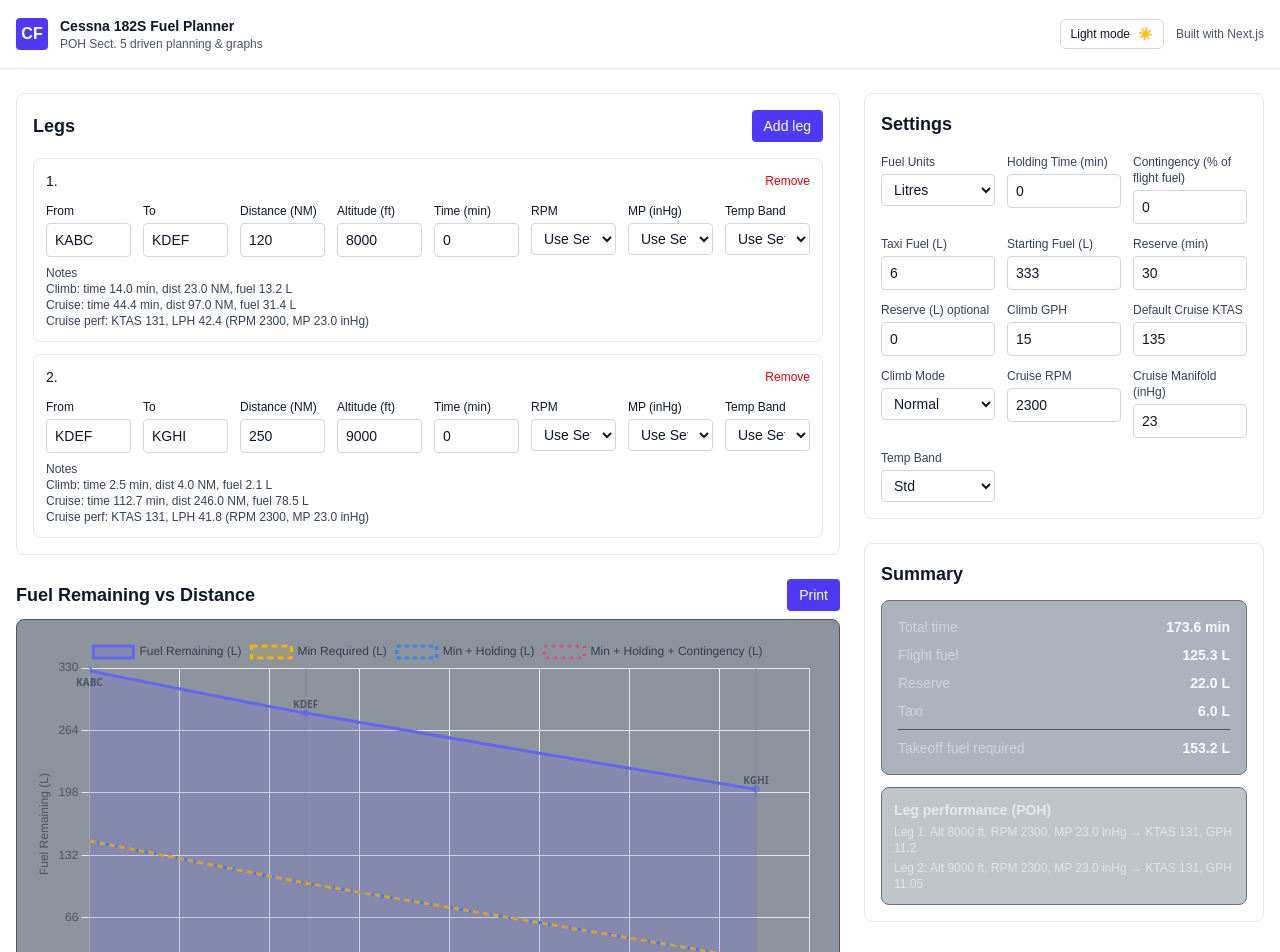
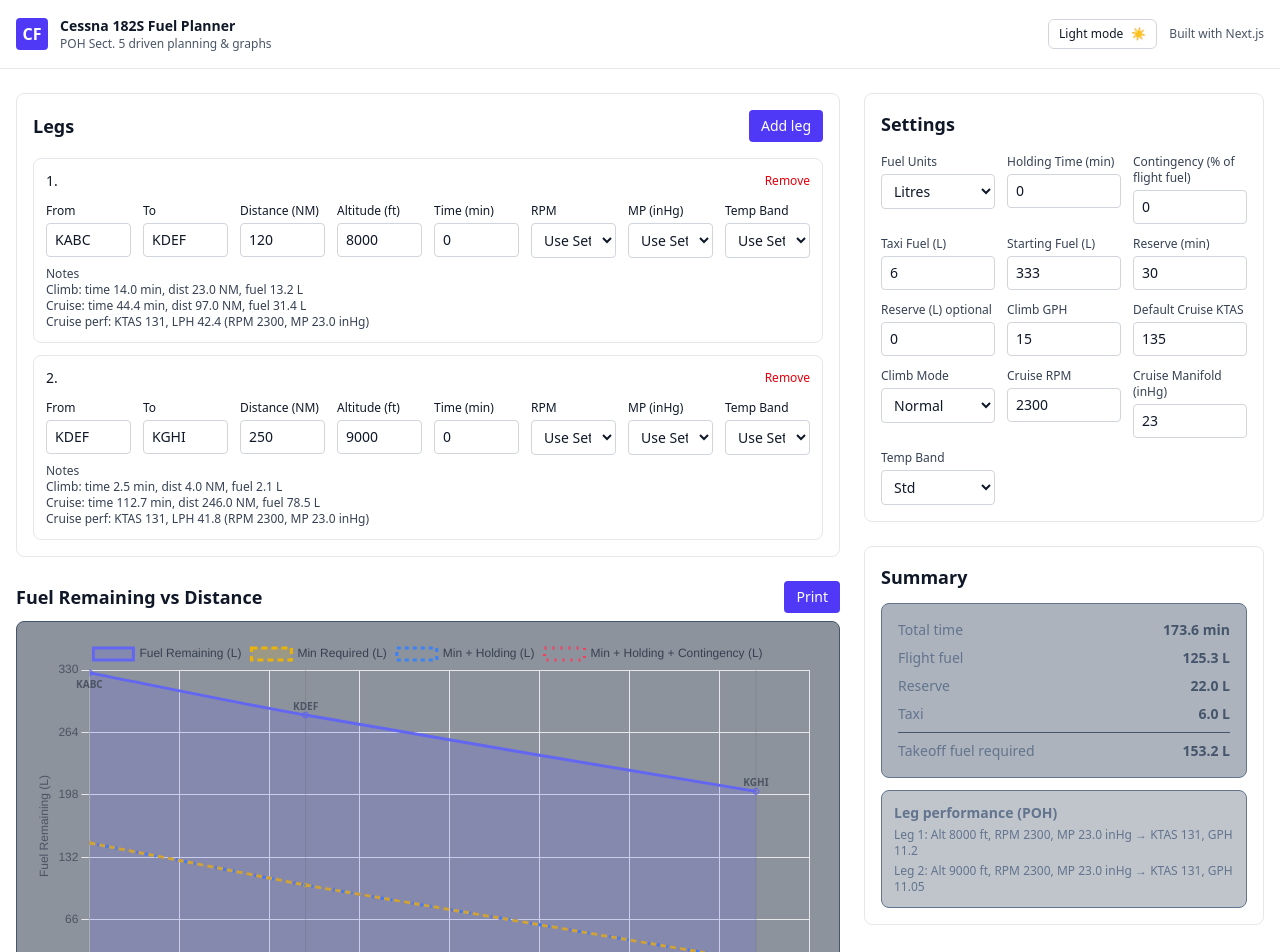
Before and after one commit to Jake-Oz/cessnafuelplanner, a Next.js app: page / in a window 1280 px wide. Shown: the top 952 px of the page. Built offline with nearby package versions, Linux system fonts and the light colour scheme.

Commit message:
fix(theme): ensure dark: classes apply reliably\n- add suppressHydrationWarning on <html>\n- simplify globals.css to class-based dark mode without prefers-color-scheme override\n- keep Tailwind darkMode: 'class'\n- keep ThemeInitScript and ThemeToggle

```diff
--- a/app/globals.css
+++ b/app/globals.css
@@ -1,26 +1,14 @@
 @import "tailwindcss";
 
-:root {
-  --background: #ffffff;
-  --foreground: #171717;
-}
-
-@theme inline {
-  --color-background: var(--background);
-  --color-foreground: var(--foreground);
-  --font-sans: var(--font-geist-sans);
-  --font-mono: var(--font-geist-mono);
-}
-
-@media (prefers-color-scheme: dark) {
+@layer base {
   :root {
-    --background: #0a0a0a;
-    --foreground: #ededed;
+    color-scheme: light;
+  }
+  .dark :root {
+    color-scheme: dark;
+  }
+  body {
+    /* Let Tailwind utilities set colors; default background as safety */
+    background-color: theme("colors.white");
   }
 }
-
-body {
-  background: var(--background);
-  /* Allow Tailwind text utilities to control color; don't force a global color */
-  font-family: Arial, Helvetica, sans-serif;
-}
--- a/app/layout.tsx
+++ b/app/layout.tsx
@@ -38,7 +38,7 @@
   children: React.ReactNode;
 }>) {
   return (
-    <html lang="en" className="h-full">
+    <html lang="en" className="h-full" suppressHydrationWarning>
       <head>
         {/* Prevent theme flash before hydration */}
         <ThemeInitScript />
--- a/components/Summary.tsx
+++ b/components/Summary.tsx
@@ -17,8 +17,10 @@
 
   const row = (label: string, value: string) => (
     <div className="flex justify-between text-sm">
-      <span className="text-slate-300">{label}</span>
-      <span className="text-slate-50 font-semibold">{value}</span>
+      <span className="text-slate-500 dark:text-white">{label}</span>
+      <span className="text-slate-600 dark:text-slate-50 font-semibold">
+        {value}
+      </span>
     </div>
   );
 
@@ -43,15 +45,15 @@
         )}
       </div>
       <div className="rounded-lg border border-slate-500 bg-slate-700/30 p-3 space-y-1">
-        <div className="text-sm font-semibold text-slate-200">
+        <div className="text-sm font-semibold text-slate-500 dark:text-slate-200">
           Leg performance (POH)
         </div>
         {!pohData ? (
-          <div className="text-xs text-slate-200/90">
+          <div className="text-xs text-slate-500 dark:text-slate-200/90">
             POH data not loaded. Check public/flightdata.json and Network tab.
           </div>
         ) : (
-          <ul className="text-xs text-slate-200/90 space-y-1">
+          <ul className="text-xs text-slate-500 dark:text-slate-200/90 space-y-1">
             {legs.map((leg, idx) => {
               const alt = Math.max(0, leg.plannedAltitudeFt ?? 0);
               const rpm = leg.cruiseRpm ?? settings.cruiseRpm ?? 2400;
```
